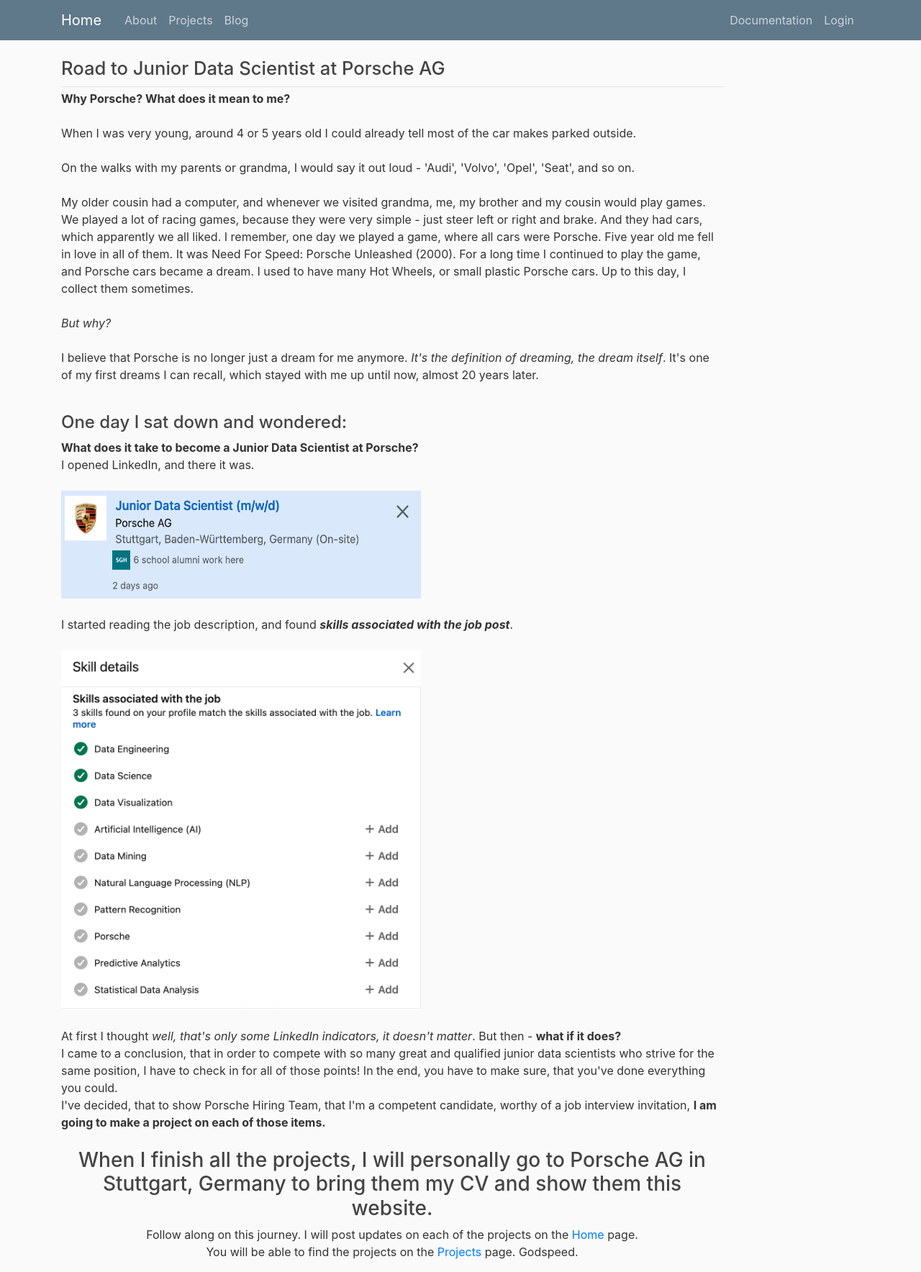
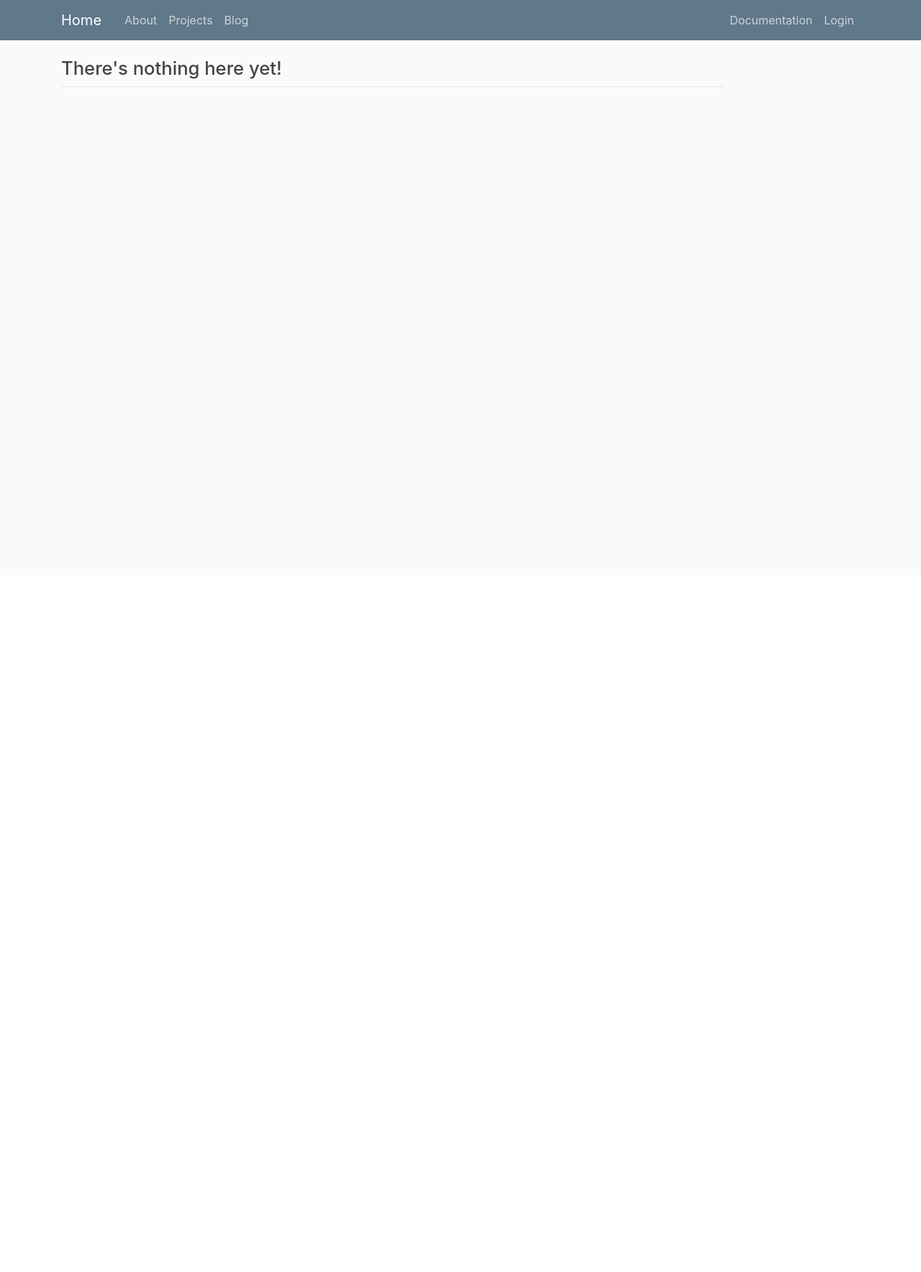
Before and after one commit to 7ired/portfolio, a Python web app: template blog/templates/blog.html in a window 1280 px wide. Shown: the whole page at 72% size. After the commit the page ends 121 px from the top, so only its background shows below. Run offline with Jinja, Linux system fonts and the light colour scheme; the template is opened without the code that fills it, so the values that code supplies are empty; some libraries are stand-ins or nearby versions.

Commit message:
blog edit

```diff
--- a/blog/templates/blog.html
+++ b/blog/templates/blog.html
@@ -2,32 +2,7 @@
 {% block content %}
     <div class="media-body">
         <div class="article-metadata">
-            <h1 style="font-size:2vw">Road to Junior Data Scientist at Porsche AG</h1>
+            <h1 style="font-size:2vw">There's nothing here yet!</h1>
         </div>
-        <p>
-            <b>Why Porsche? What does it mean to me?</b><br><br>
-            When I was very young, around 4 or 5 years old I could already tell most of the car makes parked outside.<br><br>
-            On the walks with my parents or grandma, I would say it out loud - 'Audi', 'Volvo', 'Opel', 'Seat', and so on.<br><br>
-            My older cousin had a computer, and whenever we visited grandma, me, my brother and my cousin would play games. We played a lot of racing games, because they were very simple - just steer left or right and brake. And they had cars, which apparently we all liked. I remember, one day we played a game, where all cars were Porsche. Five year old me fell in love in all of them. It was Need For Speed: Porsche Unleashed (2000). For a long time I continued to play the game, and Porsche cars became a dream. I used to have many Hot Wheels, or small plastic Porsche cars. Up to this day, I collect them sometimes.<br><br>
-            <i>But why?</i><br><br>
-            I believe that Porsche is no longer just a dream for me anymore. <i>It's the definition of dreaming, the dream itself</i>.
-            It's one of my first dreams I can recall, which stayed with me up until now, almost 20 years later.<br><br>
-            <h4>One day I sat down and wondered:</h4>
-            <b>What does it take to become a Junior Data Scientist at Porsche?</b><br>
-            I opened LinkedIn, and there it was.<br><br>
-            <img src="{{ url_for('static', filename='blog_pics/' + 'li_header.png') }}" width="500" height="150"><br><br>
-            I started reading the job description, and found <b><i>skills associated with the job post</i></b>.<br><br>
-            <img src="{{ url_for('static', filename='blog_pics/' + 'li_skills.png') }}" width="500" height="500"><br><br>
-            At first I thought <i>well, that's only some LinkedIn indicators, it doesn't matter</i>. But then - <b>what if it does?</b><br>
-            I came to a conclusion, that in order to compete with so many great and qualified junior data scientists who strive for the same position,
-            I have to check in for all of those points! In the end, you have to make sure, that you've done everything you could.<br>
-            I've decided, that to show Porsche Hiring Team, that I'm a competent candidate, worthy of a job interview invitation, <b>I am going to make a project on each of those items.</b><br><br>
-            <div class="centered">
-                <h3>When I finish all the projects, I will personally go to Porsche AG in <br> Stuttgart, Germany to bring them my CV and show them this website.</h3>
-                <p>
-                    Follow along on this journey. I will post updates on each of the projects on the <a href="{{ url_for('main.home') }}" target="_blank">Home</a> page.<br> You will be able to find the projects on the <a href="{{ url_for('projects.projects_page') }}" target="_blank">Projects</a> page. Godspeed.
-                </p>
-            </div>
-        </p>
     </div>
 {% endblock content %}
```
